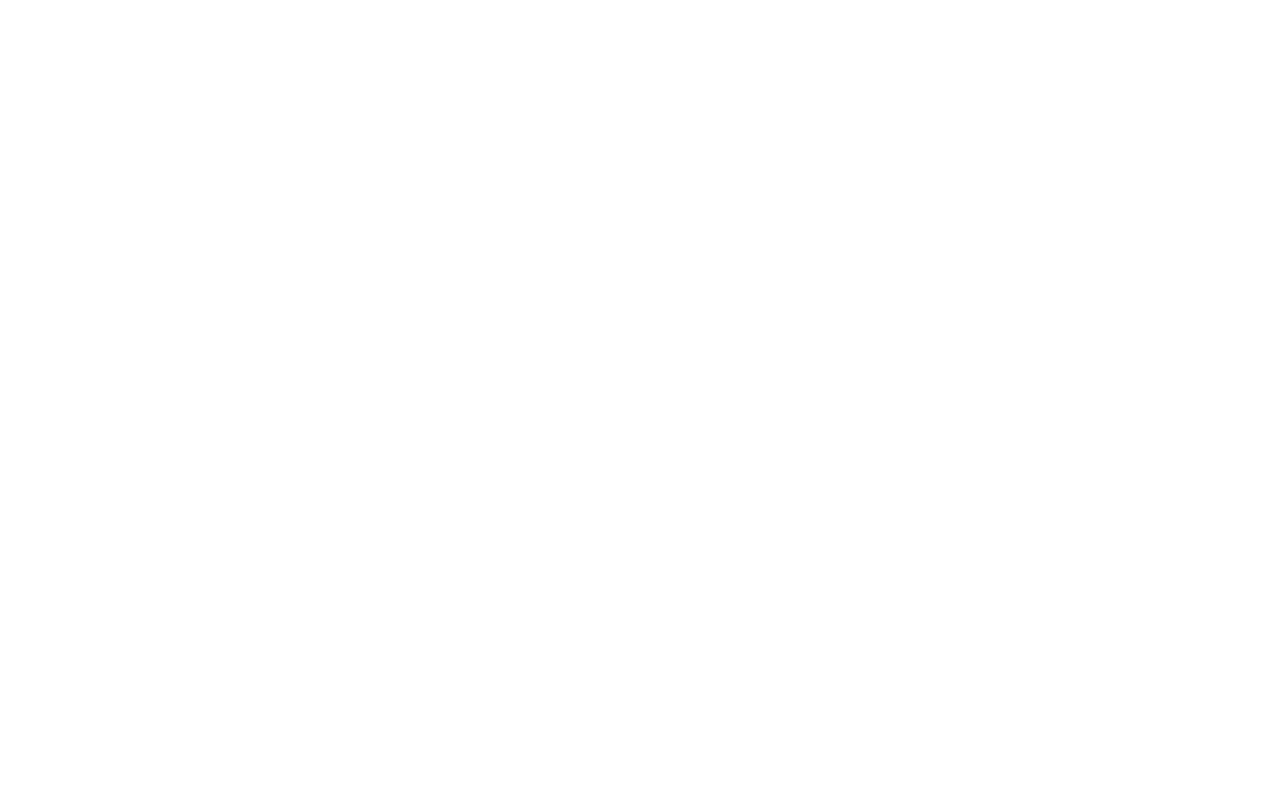
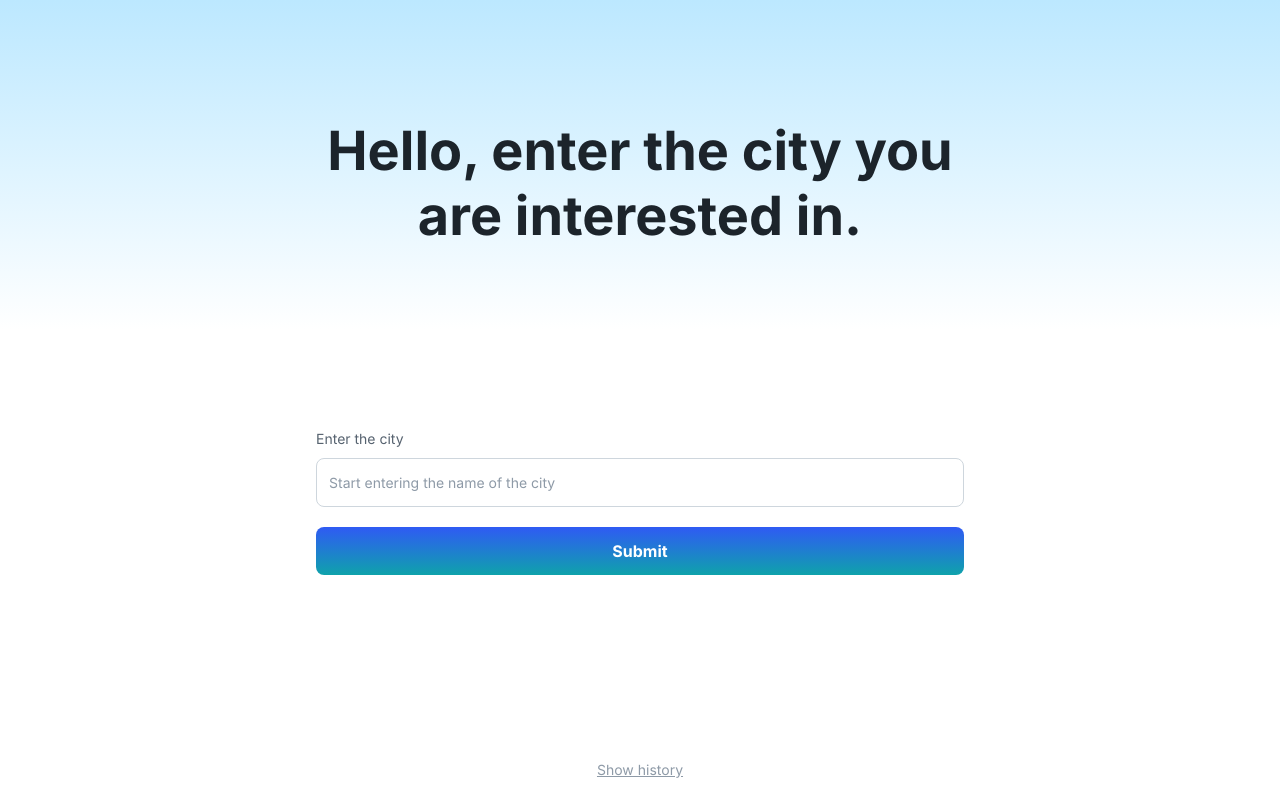
Before and after one commit to VadymDenysiuk/weather-front, a React (Create React App) app: page /main in a window 1280 px wide. Before the commit this address had no page. Built offline with nearby package versions, Linux system fonts and the light colour scheme.

Commit message:
add redirect to the main page

```diff
--- a/src/App.tsx
+++ b/src/App.tsx
@@ -1,5 +1,10 @@
 import React from "react";
-import { BrowserRouter as Router, Routes, Route } from "react-router-dom";
+import {
+  BrowserRouter as Router,
+  Routes,
+  Route,
+  Navigate,
+} from "react-router-dom";
 import Home from "./pages/Home";
 import List from "./pages/List";
 
@@ -8,7 +13,8 @@ const App: React.FC = () => {
     <Router>
       <main>
         <Routes>
-          <Route path="/" element={<Home />} />
+          <Route path="/" element={<Navigate replace to="/main" />} />
+          <Route path="/main" element={<Home />} />
           <Route path="/list" element={<List />} />
         </Routes>
       </main>
--- a/src/components/List/Header.tsx
+++ b/src/components/List/Header.tsx
@@ -4,7 +4,7 @@ import { ReactComponent as BackIcon } from "../../assets/svg/back.svg";
 const Header: React.FC = () => {
   return (
     <div className="header">
-      <a href="/" className="header__back">
+      <a href="/main" className="header__back">
         <BackIcon />
       </a>
       <h3 className="header__title">Weather history</h3>
--- a/src/styles/List/List.scss
+++ b/src/styles/List/List.scss
@@ -12,7 +12,7 @@
     transform: translate(-50%, -50%);
   }
 
-  &__container {
+  .container {
     position: initial;
   }
 
--- a/src/styles/main.scss
+++ b/src/styles/main.scss
@@ -80,15 +80,19 @@ main {
   margin-right: auto;
   max-width: 100%;
   width: 100%;
-  padding: 0 16px;
+  padding-left: 16px;
+  padding-right: 16px;
 
   @media screen and (min-width: vars.$size-tablet) {
     max-width: vars.$size-tablet;
-    padding: 0 60px;
+
+    padding-left: 60px;
+    padding-right: 60px;
   }
 
   @media screen and (min-width: vars.$size-desktop) {
     max-width: vars.$size-desktop;
-    padding: 0 140px;
+    padding-left: 140px;
+    padding-right: 140px;
   }
 }
```
